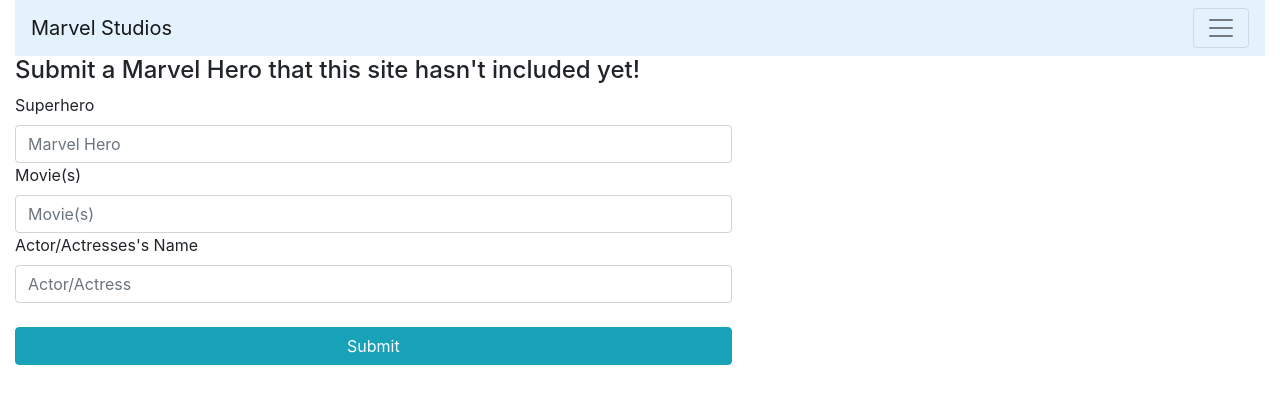
After one commit to annetvo/MarvelLandingPage, a Flask app: page /submithero in a window 1280 px wide. The commit adds this page. Shown: the top 404 px of the page. Run offline with Flask 2, Linux system fonts and the light colour scheme; some libraries are stand-ins or nearby versions.

Commit message:
commit with form

```diff
--- /dev/null
+++ b/app/forms.py
@@ -0,0 +1,10 @@
+from flask_wtf import FlaskForm
+from wtforms import StringField, SubmitField, IntegerField, DecimalField
+from wtforms.validators import DataRequired
+
+
+class submitHero(FlaskForm):
+    hero = StringField('Superhero', validators=[DataRequired()])
+    movie = StringField('Movie(s)')
+    actor = StringField("Actor/Actresses's Name")
+    submit_button = SubmitField('Submit')
--- /dev/null
+++ b/app/movies/movies_templates/submitHero.html
@@ -0,0 +1,26 @@
+{% extends 'components/layout.html' %}
+
+{% block title %}Marvel Heroes User Database{% endblock title %}
+
+{% block content %}
+<h4>Submit a Marvel Hero that this site hasn't included yet!</h4>
+<form methods="POST">
+    {{ form.hidden_tag() }}
+    <div class="form-group">
+        <fieldset id = "hero-field">
+            {{ form.hero.label }}
+            {{ form.hero(class="form-control", placeholder="Marvel Hero")}}
+        </fieldset>
+        <fieldset id = "movie-field">
+            {{ form.movie.label }}
+            {{ form.movie(class="form-control", placeholder="Movie(s)")}}
+        </fieldset>
+        <fieldset id = "actor-field">
+            {{ form.actor.label }}
+            {{ form.actor(class="form-control", placeholder="Actor/Actress")}}
+        </fieldset>
+        <br>
+        {{ form.submit_button(class= "btn btn-info btn-block") }}
+    </div>
+</form>
+{% endblock content %}
--- a/app/movies/routes.py
+++ b/app/movies/routes.py
@@ -1,4 +1,5 @@
-from flask import Blueprint, render_template
+from flask import Blueprint, render_template, request
+from app.forms import submitHero
 
 
 movies = Blueprint('movies', __name__, template_folder='movies_templates')
@@ -7,3 +8,14 @@
 def timeline():
     comic_universe='Marvel Studios'
     return render_template('timeline.html', universe=comic_universe)
+
+
+@movies.route('/submithero', methods=['GET','POST'])
+def submit_hero():
+    form = submitHero()
+    if request.method == 'POST':
+        if form.validate_on_submit():
+            print('form validated')
+        else:
+            print('form did not validate')
+    return render_template('submitHero.html', form=form)
--- a/app/templates/components/layout.html
+++ b/app/templates/components/layout.html
@@ -39,7 +39,7 @@
                     </div>
                   </li>
                   <li class="nav-item">
-                    <a class="nav-link" href="#">Request a Movie/Superhero</a>
+                    <a class="nav-link" href="#">Submit Movie/Superhero</a>
                   </li>
               </ul>
             </div>
```
